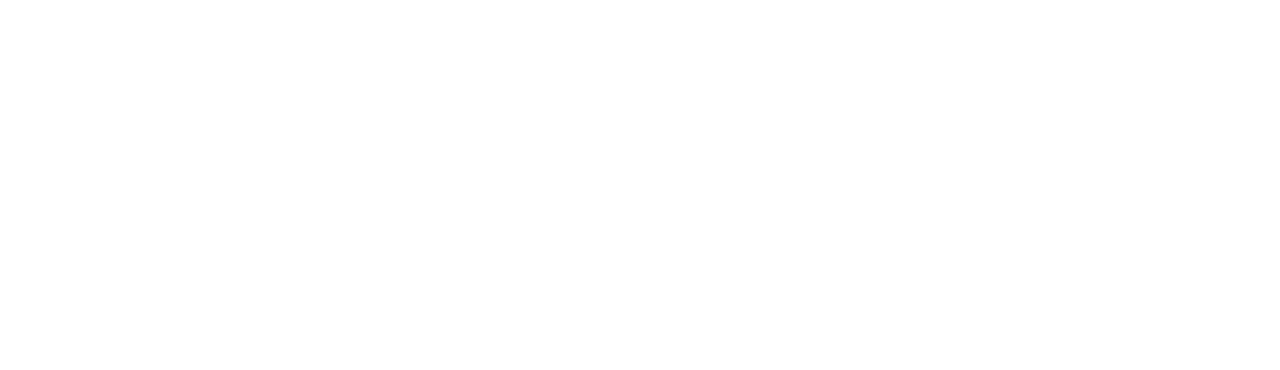
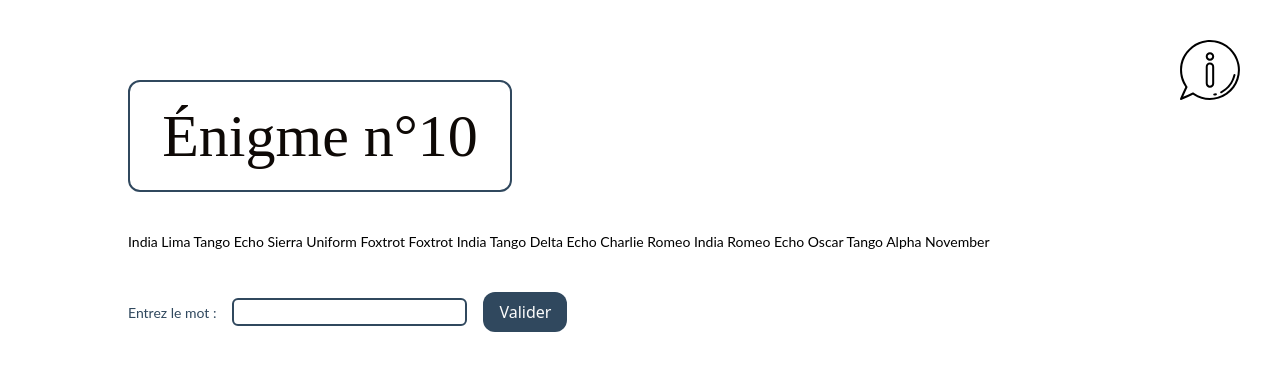
Before and after one commit to aeccher/projets6, a Vue app: page /enigme10 in a window 1280 px wide. Before the commit this address had no page. Shown: the top 370 px of the page. Built offline with nearby package versions, Linux system fonts and the light colour scheme.

Commit message:
page énigme n°10

```diff
--- a/src/router/index.js
+++ b/src/router/index.js
@@ -10,6 +10,7 @@ import Enigme6View from '../views/Enigme6View.vue'
 import Enigme7View from '../views/Enigme7View.vue'
 import Enigme8View from '../views/Enigme8View.vue'
 import Enigme9View from '../views/Enigme9View.vue'
+import Enigme10View from '../views/Enigme10View.vue'
 
 const router = createRouter({
   history: createWebHistory(import.meta.env.BASE_URL),
@@ -25,6 +26,7 @@ const router = createRouter({
     { path: '/enigme7', name: 'Enigme7', component: Enigme7View },
     { path: '/enigme8', name: 'Enigme8', component: Enigme8View },
     { path: '/enigme9', name: 'Enigme9', component: Enigme9View },
+    { path: '/enigme10', name: 'Enigme10', component: Enigme10View },
   ]
 })
 
--- /dev/null
+++ b/src/views/Enigme10View.vue
@@ -0,0 +1,102 @@
+<template>
+  <IconIndice @click="openPopup" class="absolute top-10 right-10 cursor-pointer" />
+  <!-- Fenêtre pop-up -->
+  <div v-if="isPopupOpen" class="fixed top-0 left-0 flex h-full w-full items-center justify-center bg-noir bg-opacity-50">
+    <div class="relative rounded-xl bg-blanc p-8">
+      <span @click="closePopup" class="absolute top-4 right-4 cursor-pointer">&times;</span>
+      <!-- Contenu de la fenêtre pop-up -->
+      <p class="text-center font-playfair text-xl text-noir">L'alphabet militaire de l'OTAN</p>
+      <img src="/src/assets/images/alphabet_otan.webp" alt="Image de l'alphabet militaire de l'OTAN" class="m-auto mt-5 w-1/2" />
+    </div>
+  </div>
+
+  <div class="ml-32 mt-20 h-28 w-96 rounded-xl border-2 border-bleu">
+    <h2 class="py-6 text-center font-playfair text-6xl text-noir">Énigme n°10</h2>
+  </div>
+
+  <p class="my-10 ml-32 font-lato text-sm">
+    India Lima Tango Echo Sierra Uniform Foxtrot Foxtrot India Tango Delta Echo Charlie Romeo India Romeo Echo Oscar Tango Alpha November
+  </p>
+
+  <!-- Champ texte pour la validation -->
+  <label for="mot" class="ml-32 font-lato text-sm text-bleu">Entrez le mot :</label>
+  <input type="text" id="mot" v-model="mot" class="ml-4 rounded-md border-2 border-bleu" />
+  <button @click="validermot" class="ml-4 cursor-pointer rounded-xl bg-bleu py-2 px-4 text-blanc">Valider</button>
+</template>
+
+<script>
+import IconIndice from "/src/components/icons/IconIndice.vue";
+import Swal from "sweetalert2"; // Utilisation de SweetAlert2
+
+export default {
+  components: { IconIndice },
+  data() {
+    return {
+      isPopupOpen: false,
+      mot: "", // Variable pour stocker la valeur du champ texte
+    };
+  },
+  methods: {
+    openPopup() {
+      this.isPopupOpen = true;
+    },
+    closePopup() {
+      this.isPopupOpen = false;
+    },
+    validermot() {
+      // Définir le mot correct
+      var motCorrect = "otan";
+
+      // Vérifier si la valeur correspond au mot correct
+      if (this.mot.toLowerCase() === motCorrect) {
+        Swal.fire({
+          icon: "success",
+          title: "Félicitations!",
+          text: "Mot correct. Bravo! Vous avez résolu l'énigme.",
+          confirmButtonColor: "#3e9399",
+          customClass: {
+            title: "swal-title-custom-class", // Classe pour personnaliser le style du titre
+            content: "swal-content-custom-class", // Classe pour personnaliser le style du contenu/texte
+          },
+        }).then(() => {
+          // Afficher une deuxième alerte après la fermeture de la première
+          Swal.fire({
+            icon: "info",
+            title: "L'alphabet militaire de l'OTAN",
+            html: "<div style=\"text-align: left;\">L'alphabet militaire de l'OTAN est un ensemble de mots distincts utilisés pour coder et décoder les messages. Il est utilisé par les forces armées de nombreux pays, ainsi que par les radioamateurs et d'autres professionnels qui doivent communiquer de manière claire et concise.</div>",
+            confirmButtonColor: "#3e9399",
+            iconColor: "#3e9399",
+            customClass: {
+              title: "swal-title-custom-class", // Classe pour personnaliser le style du titre
+              content: "swal-content-custom-class", // Classe pour personnaliser le style du contenu/texte
+            },
+          }).then(() => {
+            // Redirection vers '/fin' après la fermeture de la deuxième alerte
+            this.$router.push("/fin");
+          });
+        });
+      } else {
+        Swal.fire({
+          icon: "error",
+          title: "Erreur",
+          text: "Mot incorrect! Veuillez réessayer pour entrer le mot correct.",
+          confirmButtonColor: "#3e9399",
+          customClass: {
+            title: "swal-title-custom-class", // Classe pour personnaliser le style du titre
+            content: "swal-content-custom-class", // Classe pour personnaliser le style du contenu/texte
+          },
+        });
+      }
+    },
+  },
+};
+</script>
+
+<style>
+.swal-title-custom-class {
+  font-family: "Playfair Display", serif;
+}
+.swal-content-custom-class {
+  font-family: "Lato", sans-serif;
+}
+</style>
--- a/src/views/Enigme9View.vue
+++ b/src/views/Enigme9View.vue
@@ -32,7 +32,7 @@
       </div>
     </div>
     <!-- Affiche le bouton si le mot est correct -->
-    <Router-Link to="/enigme2">
+    <Router-Link to="/enigme10">
       <button v-if="correct" class="font-Lato m-auto mt-10 flex h-10 items-center justify-center rounded-lg bg-vert px-20 text-blanc">
         Énigme suivante
       </button></Router-Link
```
Also changed, not shown: src/assets/images/alphabet_otan.webp (added).
